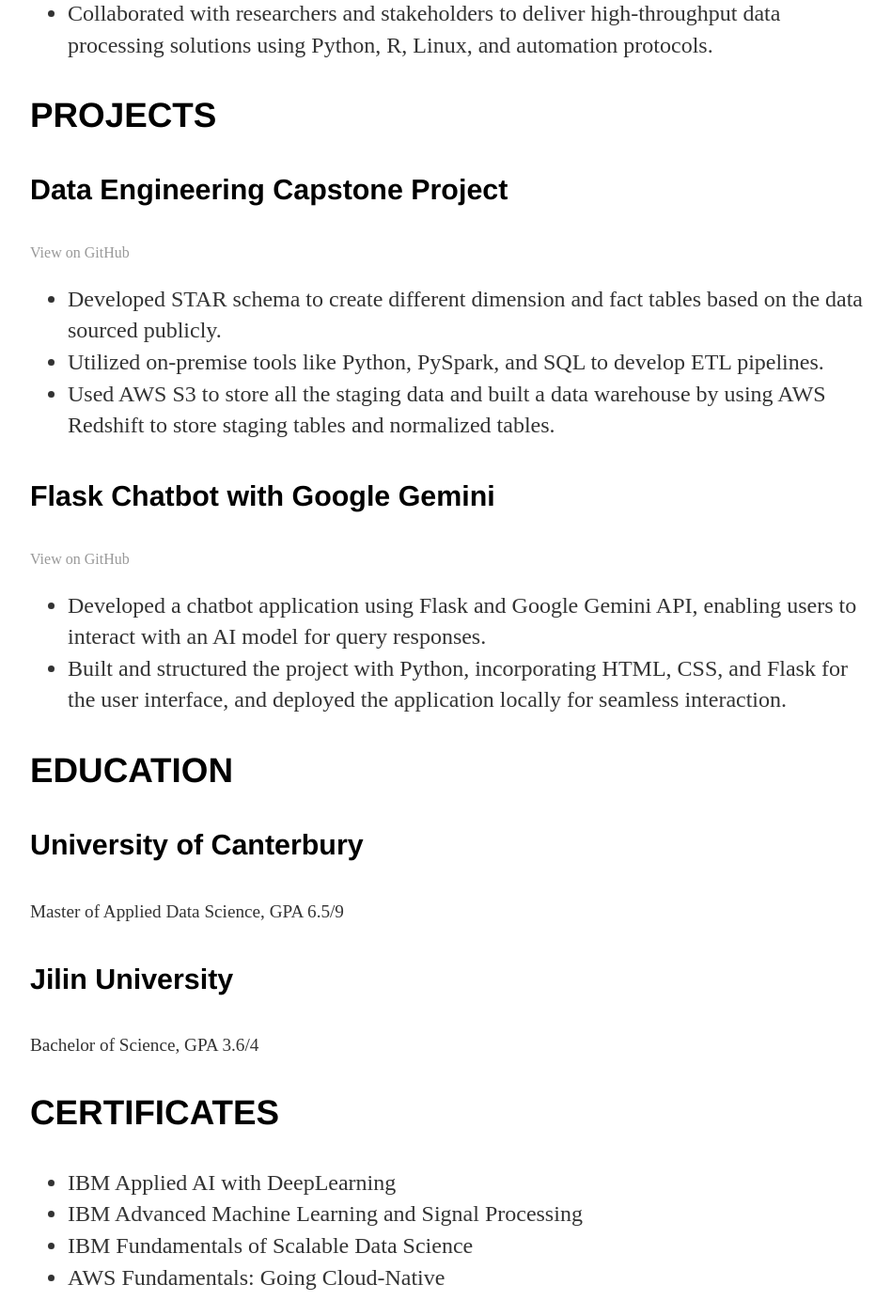
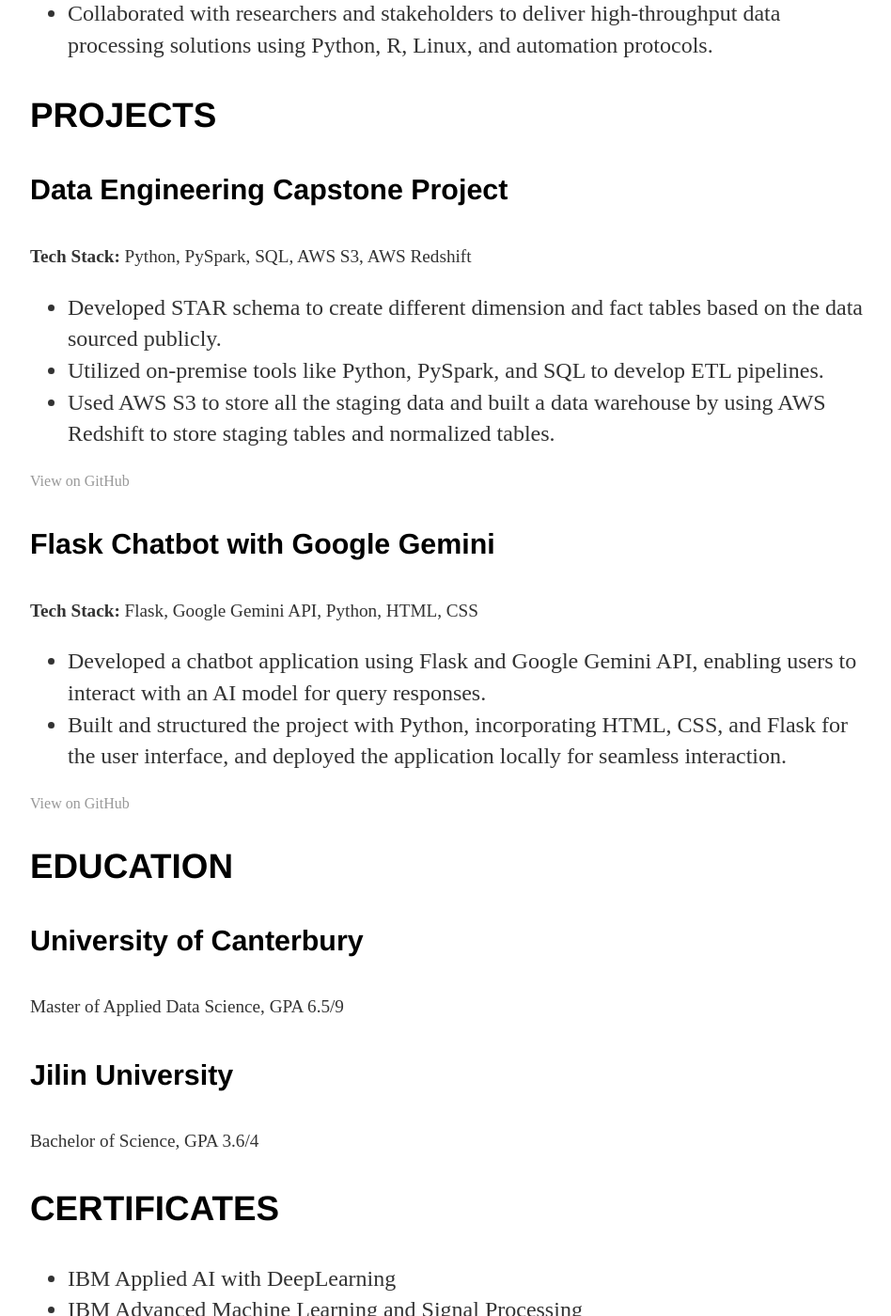
Before and after one commit to jackson9413/jackson9413.github.io, a Jekyll site: the page built from cv/index.html, in a window 1280 px wide and 1400 px high, scrolled down 3088 px. Shown: the whole window at 94% size, without its empty margins (160-1108 px from the left). Built offline with Jekyll 4.4.1, drawn with Linux system fonts in a browser that asks for light colours.

Commit message:
Update index.html

```diff
--- a/cv/index.html
+++ b/cv/index.html
@@ -93,20 +93,22 @@ title: CV of Your Name
 					<h3>PROJECTS</h3>
 					<div id="project-1">
 						<h4>Data Engineering Capstone Project</h4>
-						<a href="https://github.com/jackson9413/data-engineering-capstone-project" target="_blank">View on GitHub</a>
+						<p><strong>Tech Stack:</strong> Python, PySpark, SQL, AWS S3, AWS Redshift</p>
 						<ul>
 							<li>Developed STAR schema to create different dimension and fact tables based on the data sourced publicly.</li>
 							<li>Utilized on-premise tools like Python, PySpark, and SQL to develop ETL pipelines.</li>
 							<li>Used AWS S3 to store all the staging data and built a data warehouse by using AWS Redshift to store staging tables and normalized tables.</li>
 						</ul>
+						<a href="https://github.com/jackson9413/data-engineering-capstone-project" target="_blank">View on GitHub</a>
 					</div>
 					<div id="project-2">
-						<h4>Flask Chatbot with Google Gemini</h4> <!-- Replace with your project name -->
-						<a href="https://github.com/jackson9413/flask-chatbot-gemini" target="_blank">View on GitHub</a>
+						<h4>Flask Chatbot with Google Gemini</h4>
+						<p><strong>Tech Stack:</strong> Flask, Google Gemini API, Python, HTML, CSS</p>
 						<ul>
-							<li>Developed a chatbot application using Flask and Google Gemini API, enabling users to interact with an AI model for query responses.</li> <!-- Replace with your project description -->
-							<li>Built and structured the project with Python, incorporating HTML, CSS, and Flask for the user interface, and deployed the application locally for seamless interaction.</li> <!-- Replace with your project description -->
+							<li>Developed a chatbot application using Flask and Google Gemini API, enabling users to interact with an AI model for query responses.</li>
+							<li>Built and structured the project with Python, incorporating HTML, CSS, and Flask for the user interface, and deployed the application locally for seamless interaction.</li>
 						</ul>
+						<a href="https://github.com/your-username/your-repo-name" target="_blank">View on GitHub</a>
 					</div>
 					<!-- Add more projects by copying the div block and replacing the content -->
 
```
